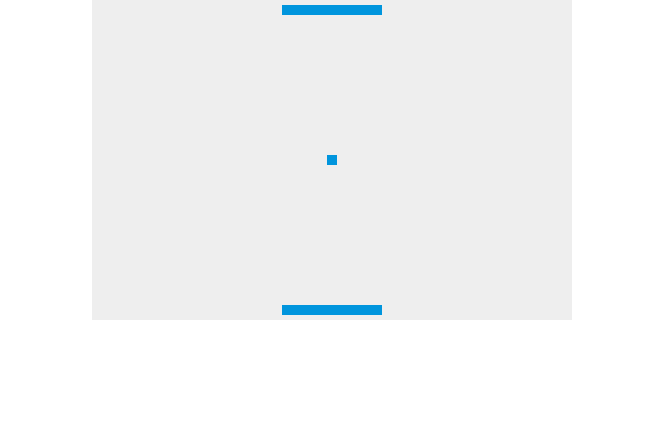
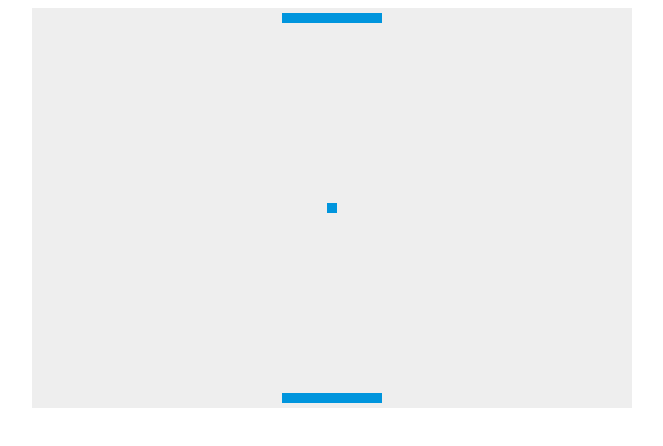
Before and after one commit to Tracyfoster/bc-18-pong-game, a plain HTML site: page pongame/index.html in a window 1280 px wide. Shown: the whole page, without its empty margins (308-971 px from the left). Drawn offline with Linux system fonts and the light colour scheme.

Commit message:
Some changes on the html page

```diff
--- a/pongame/index.html
+++ b/pongame/index.html
@@ -2,19 +2,23 @@
 <html>
 <head>
     <meta charset="utf-8" />
-    <title>Gamedev Canvas Workshop</title>
+    <title>Pong Game</title>
     <style>
-    	* { padding: 0; margin: 0; }
-    	canvas { background: #eee; display: block; margin: 0 auto; }
+    	body {
+    		padding: 50;
+    		margin: 50;
+    	}
+    	canvas {
+    		display: block;
+    		margin: 0 auto;
+    	}
     </style>
 </head>
 <body>
 
-<canvas id="myCanvas" width="480" height="320"></canvas>
+<canvas id="myCanvas" width="600" height="400" />
 
-<script type="text/javascript" src = "pong.js">
-	// JavaScript code goes here
-
+<script src = "pong.js">
 </script>
 
 </body>
```
